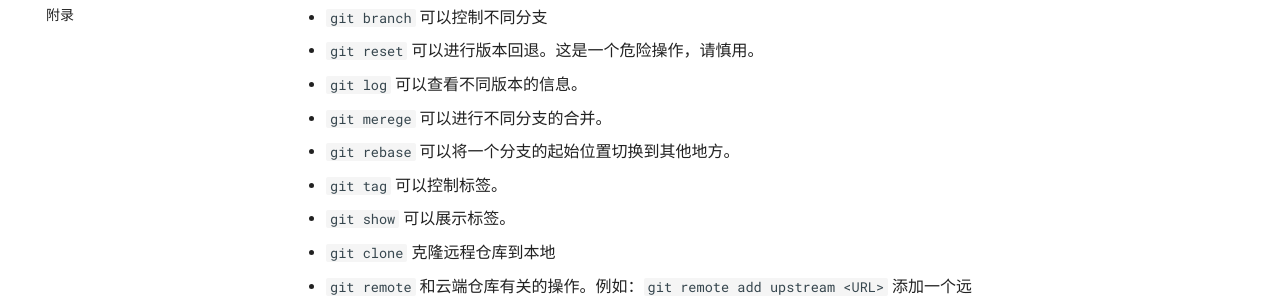
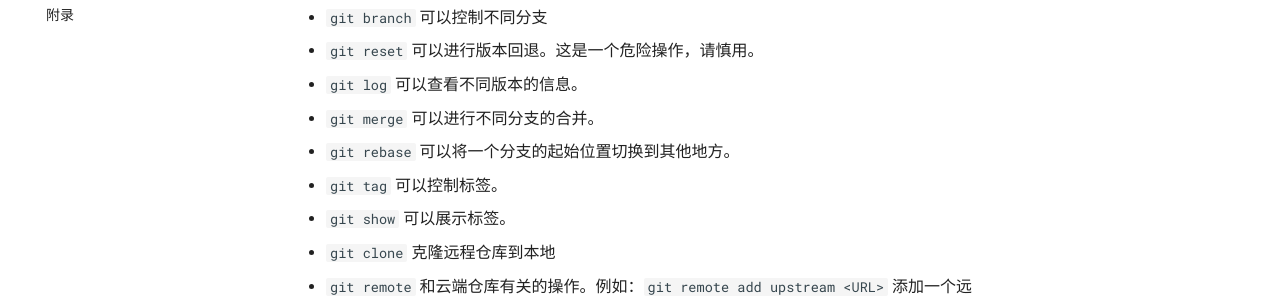
Before and after one commit to SparkBubble/ucas-oslab-guidebook, an MkDocs documentation site: the page built from docs/guide/git-guide.md, in a window 1280 px wide and 900 px high, scrolled down 1162 px. Shown: the part 282-582 px from the top of the window. Built offline with MkDocs 1.6.1 and Material for MkDocs 9.7.7, drawn with Linux system fonts in a browser that asks for light colours; comment, search, counter and statistics services are not loaded.

Commit message:
Fix spelling error: change 'git merege' to 'git merge'
Co-authored-by: SparkBubble <166036780+SparkBubble@users.noreply.github.com>

```diff
--- a/docs/guide/git-guide.md
+++ b/docs/guide/git-guide.md
@@ -44,7 +44,7 @@ Git是一个免费的开源分布式版本控制系统。在其 [官网](https:/
 - `git log` 可以查看不同版本的信息。
 
 
-- `git merege` 可以进行不同分支的合并。
+- `git merge` 可以进行不同分支的合并。
 
 
 - `git rebase` 可以将一个分支的起始位置切换到其他地方。
```
